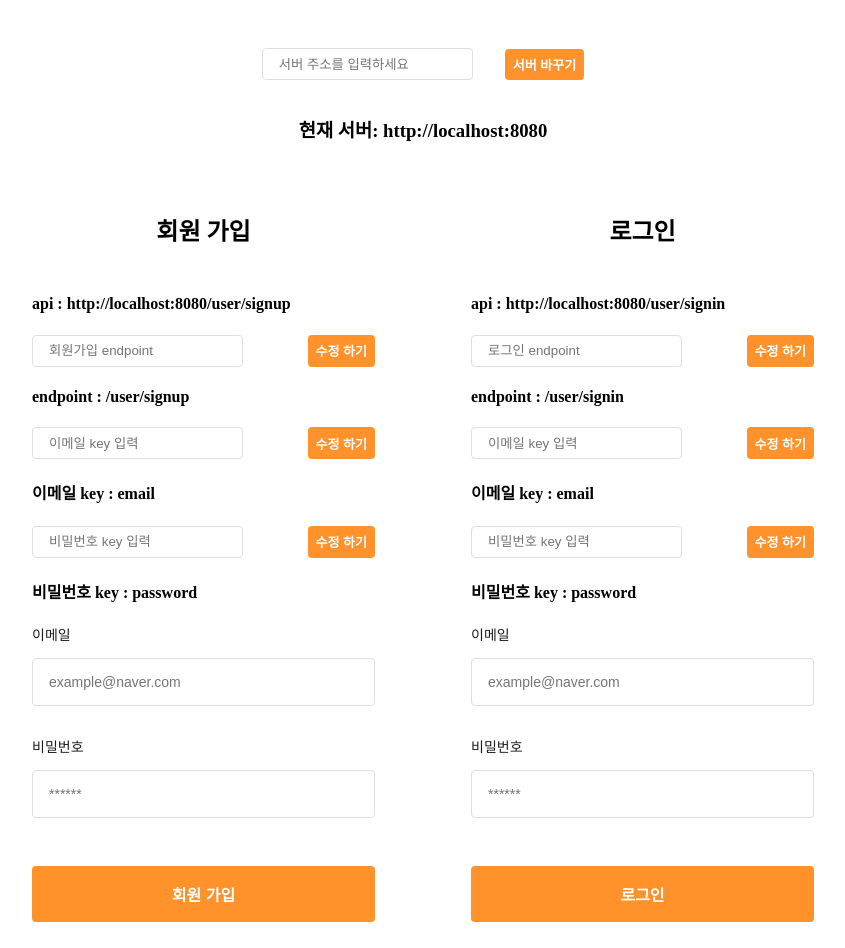
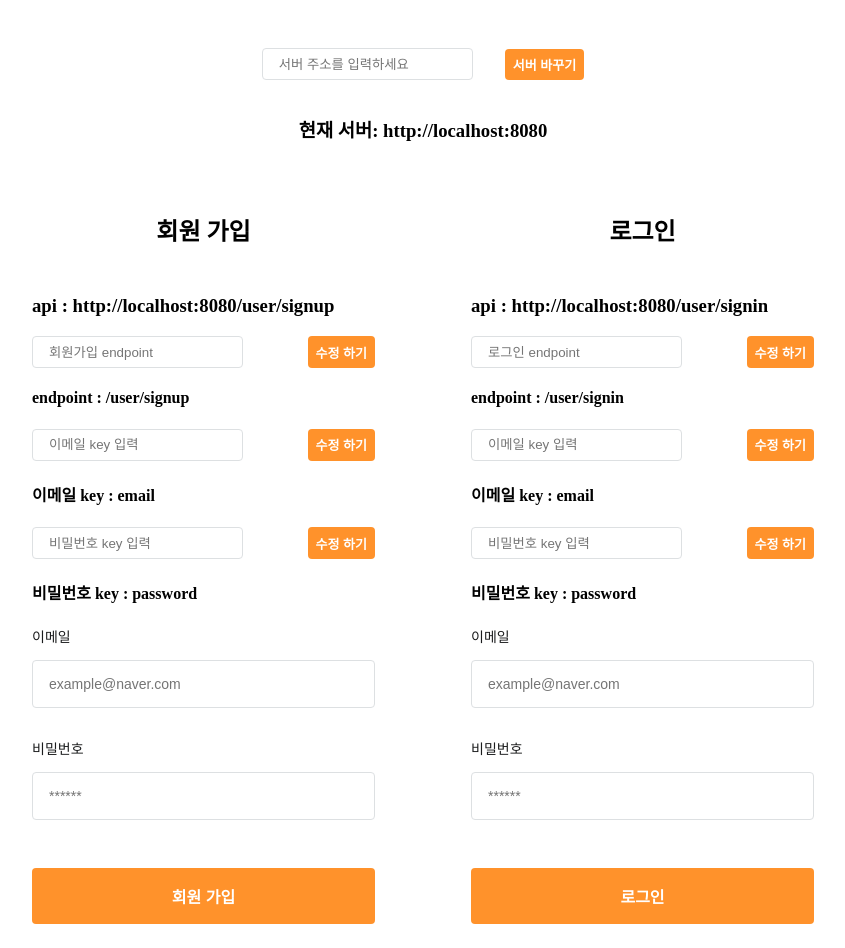
Before and after one commit to wecode-bootcamp-korea/signup-login-input, a plain HTML site: page index.html in a window 1280 px wide. Shown: the whole page, without its empty margins (217-1062 px from the left). Drawn offline with Linux system fonts and the light colour scheme.

Commit message:
api h3 => h2로 태그 변경

```diff
--- a/index.html
+++ b/index.html
@@ -26,7 +26,7 @@
       <div class="formContainer">
         <form class="form">
           <h2>회원 가입</h2>
-          <h4>api : <span class="signupApi"></span></h4>
+          <h3>api : <span class="signupApi"></span></h3>
           <div class="inputBtnContainer">
             <input
               class="commonInput signupEndpointInput"
@@ -77,7 +77,7 @@
         </form>
         <form class="form">
           <h2>로그인</h2>
-          <h4>api : <span class="loginApi"></span></h4>
+          <h3>api : <span class="loginApi"></span></h3>
           <div class="inputBtnContainer">
             <input
               class="commonInput loginEndpointInput"
```
